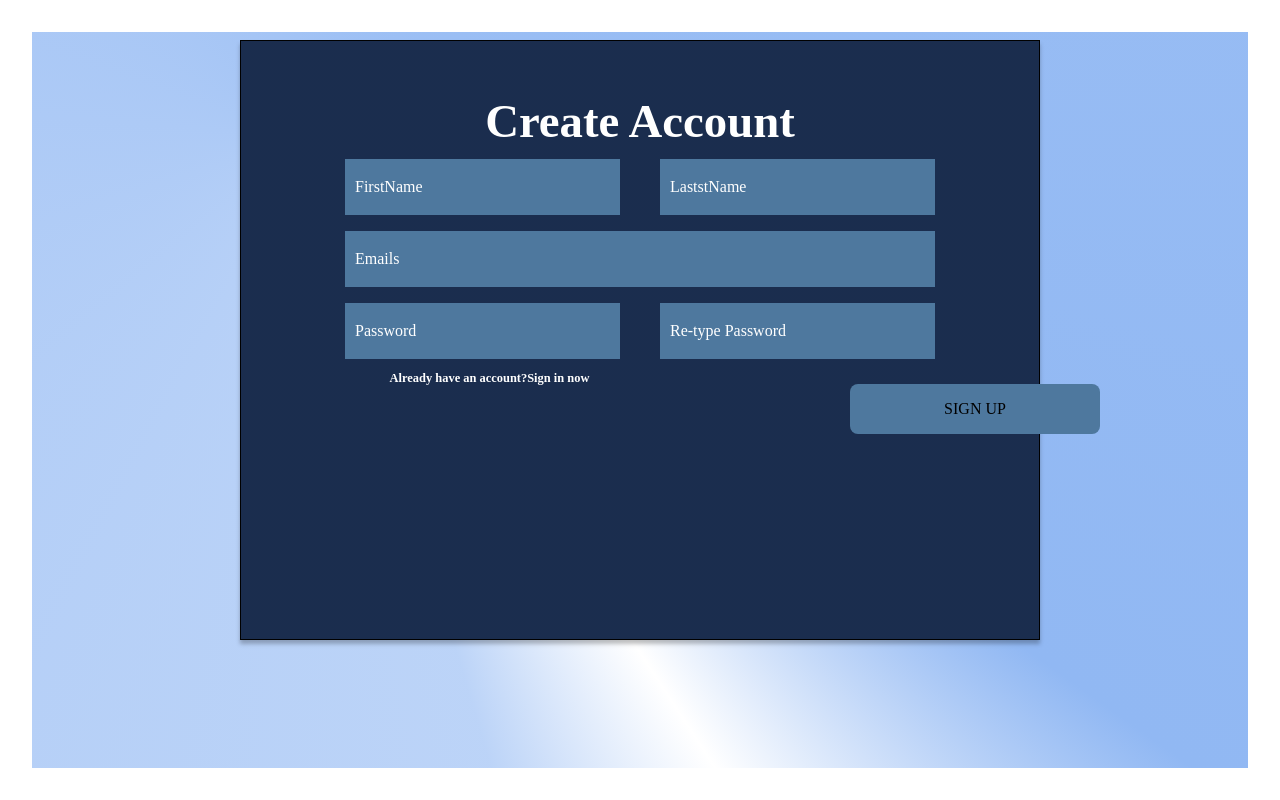
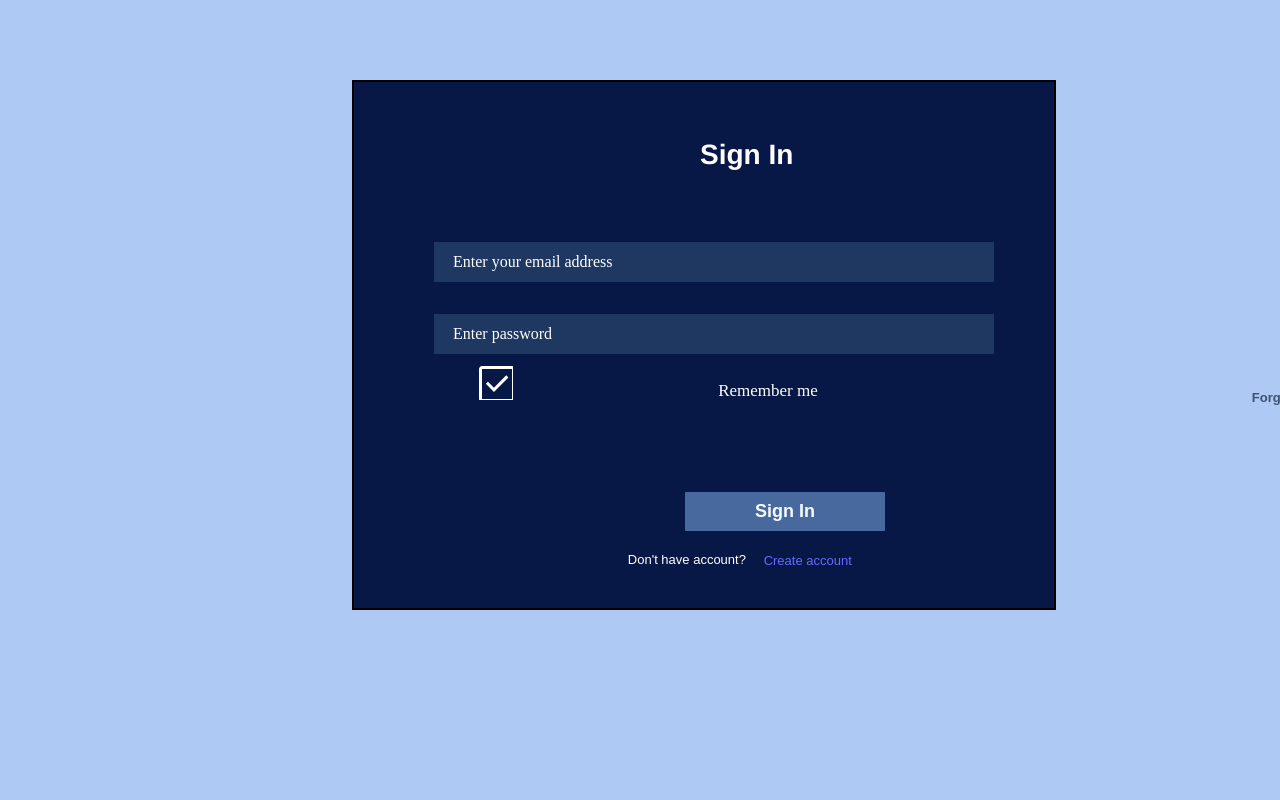
Before and after one commit to Sylvie-sys/HRM-group1, a React (Vite) app: page /login in a window 1280 px wide. Built offline with nearby package versions, Linux system fonts and the light colour scheme.

Commit message:
adding login page with routes

```diff
--- a/package.json
+++ b/package.json
@@ -13,7 +13,8 @@
     "@emotion/styled": "^11.10.5",
     "@mui/material": "^5.11.1",
     "react": "^18.2.0",
-    "react-dom": "^18.2.0"
+    "react-dom": "^18.2.0",
+    "react-router-dom": "^6.6.1"
   },
   "devDependencies": {
     "@types/react": "^18.0.26",
--- a/src/App.tsx
+++ b/src/App.tsx
@@ -1,21 +1,31 @@
-import { useState } from 'react'
-import reactLogo from './assets/react.svg'
+//  import Button from './components/button/button'
 import './App.css'
-import Input from './Components/Inputs'
-import Components from './Components/comp'
-function App() {
-  const onChange = ()=>{
+import { createBrowserRouter, RouterProvider } from 'react-router-dom';
+import LoginPage from "./Components/login-page/calling"
 
+const router = createBrowserRouter([
+  {
+    path: "/login",
+    element: <LoginPage />
   }
 
+
+
+]);
+
+ function App() {
   return (
     <>
-   <Components />
-    {/* <Input type="text" variant="outlined" label="textfield" helperText="supporting text" errorMessage="text" onChange={onChange} />
+   {/* <Button/>  */}
+    {/* <Components/>
+   <Comps/> */}
+  <RouterProvider router={router} />
+    {/* <div className='inputs'>
+    <Input variant="outlined" label="Email" supportText='example@gmail.com' errorText="" onChange={onChange}/>
+      <Input variant="filled" label="Password" supportText='Forgot your password?' errorText="" onChange={onChange}/>
+      </div>   */}
 
-    <Input type="text" variant="filled" label="textfield" helperText="supporting text" errorMessage="text" onChange={onChange} />
-    */}
-     </>
+  </>
   )
 }
 
--- /dev/null
+++ b/src/Components/login-page/calling.tsx
@@ -0,0 +1,80 @@
+
+import { ChangeEventHandler } from "react";
+import {TextFieldExplained}   from "./index"
+import { Link } from "react-router-dom";
+
+const Components =() =>{
+    let email = "";
+    let password = "";
+
+    const onEmailChange: ChangeEventHandler<HTMLInputElement> = (v) => {
+        email = v.target.value;
+
+    }
+    const onPasswordChange: ChangeEventHandler<HTMLInputElement> = (v) => {
+        password = v.target.value;
+
+    }
+
+    const loginAction = (evt: any) => {
+        evt.preventDefault();
+        const cred = {email, password};
+        // call the auth api
+        console.log(cred);
+
+    }
+
+return (
+<div className="create">
+    {/* <TextInp  type="text" name="fullNames" label="FullName*" helperText="SupportingText"/> <br />
+    <span>SupportingText</span>
+    <TextInp type="password" name="password" label="password*"/> <br />
+    <span>SupportingText</span>
+    <TextInp type="email" name="email" label="Email*"/>
+    <span>SupportingText</span> */}
+
+
+
+    <form action="" onSubmit={loginAction} className="form">
+         {/* <div className="line3"></div>*/}
+         <h1 className="login">Sign In</h1>
+        <div className="email">
+        {/* <img src="src/assets/mail.svg" alt="" className='mail'/> */}
+        <TextFieldExplained onChange={onEmailChange}  name="name" type="text" variant="two" label="Enter your email address" helperText="Remember me"/>
+        </div>
+        <div className="pass">
+        {/* <img src="src/assets/password.svg" alt="" className='lock'/> */}
+        <TextFieldExplained
+        icon={<img src="" alt="" className='icon'/>}
+        onChange={onPasswordChange} name="password"
+        type="password" variant="two" label="Enter password"/>
+        <Link to={""} className="passli">Forgot password?</Link>
+        </div>
+        {/* <div className="login-svgs">
+        <img src="src/assets/twitter.svg" alt="" className="twitter"/>
+        <img src="src/assets/facebook.svg" alt="" className="facebook"/>
+        <img src="src/assets/google.svg" alt="" className="google"/>
+        </div> */}
+        <div className='btn'>
+    <button type='button' className='fil'>
+    Sign In
+    </button>
+    <svg xmlns="http://www.w3.org/2000/svg" height="48" width="48"><path d="M20.95 31.95 35.4 17.5l-2.15-2.15-12.3 12.3L15 21.7l-2.15 2.15ZM9 42q-1.2 0-2.1-.9Q6 40.2 6 39V9q0-1.2.9-2.1Q7.8 6 9 6h30q1.2 0 2.1.9.9.9.9 2.1v30q0 1.2-.9 2.1-.9.9-2.1.9Zm0-3h30V9H9v30ZM9 9v30V9Z"/></svg>
+    <p>Don't have account?</p>
+    {/* <img src="src/assets/check-box.svg" alt="" className="check"/>  */}
+   {/* <div className='signup-or'>
+    <span className='signup'>Do you have an accout? <a href='#'>Sign up</a></span>
+    <div>
+      <span className="or">Or login with</span>
+      <div className='line1'></div>
+      <div className='line2'></div>
+    </div>
+    </div> */}
+   <Link to="" >Create account</Link>
+  </div>
+    </form>
+
+</div>
+)
+}
+export default Components;
--- /dev/null
+++ b/src/Components/login-page/index.tsx
@@ -0,0 +1,52 @@
+import { ChangeEventHandler, useState } from "react";
+// import { Link } from "react-router-dom";
+
+import "./style.css";
+
+type Props = {
+    name: string,
+    type?: "email" | "password" | "text" | "number" | "date",
+    variant: "one" | "two" | "three",
+    label: string,
+    helperText?: string,
+    errorText?: string,
+    onChange?: ChangeEventHandler<HTMLInputElement>,
+    icon?: JSX.Element
+}
+export const TextFieldExplained = ({ name, type = "text",  variant =  "one", label, helperText,
+
+    icon,
+    onChange, errorText
+}: Props) => {
+    const [inputValue, setInputValue] = useState("");
+    const inputId = name;
+    // const emptyInput = inputValue !== "" ? "not-empty" : "";
+    let emptyInput;
+    if(inputValue == ""){
+        emptyInput = "";
+    }else{
+        emptyInput = "not-empty";
+    }
+
+    return <div className={`txt-field ${variant} ${emptyInput}`} >
+
+        <input id={inputId} name={name} type={type} onChange={v=>{
+            setInputValue(v.target.value);
+            if(onChange) {
+                onChange(v);
+            }
+        }} />
+        <label htmlFor={inputId}>{label}</label>
+        {
+        !helperText ?  null :
+        <span className="helper-text">{helperText}</span>
+        }
+         {
+        !errorText ?  null :
+        <span className="error-text">{errorText}</span>
+        }
+        <>{icon}</>
+        {/* <Link className="link" to="/signup">Sign up</Link> */}
+
+    </div>
+}
--- /dev/null
+++ b/src/Components/login-page/style.css
@@ -0,0 +1,287 @@
+*{
+    margin: 0;
+    padding: 0;
+    box-sizing: border-box;
+    border: none;
+}
+html, body{
+    border: none;
+    background-color: inherit;
+    background-color: #ADC9F4;
+}
+/* .pass{
+position: relative;
+top: 1px;
+} */
+.form{
+    position: fixed;
+   background-color: #071746;
+    width:  55%;
+   height: 530px;
+   left: 22em;
+   top: 5em;
+   border: 2PX solid black;
+}
+.txt-field{
+    height: 40px;
+    width: 80%;
+    position: relative;
+    margin: 32px 0;
+    color: white;
+    left: 5em;
+    top: 8em;
+    border: none;
+}
+.txt-field input{
+    height: 100%;
+    width: 100%;
+    position: relative;
+    padding: 10px;
+    background-color: none;
+    background-color: inherit;
+    border: none;
+    outline: none;
+    background-color: #1e3861;
+}
+.txt-field input:valid ~ span.error-text{
+    display: none;
+}
+.txt-field input:not(:valid) ~ span.helper-text{
+    display: none;
+}
+.txt-field input:not(:valid) ~ span.error-text{
+    color: red;
+   font-size: 12px;
+   font-weight: 300;
+   /* font-family: sans-serif; */
+}
+.email .txt-field input ~ span.helper-text{
+    font-size: 17px;
+    position: relative;
+    color: white;
+    left: 54px;
+    top: 99px;
+   font-weight: 500;
+  }
+.txt-field label{
+    position: absolute;
+    top: 50%;
+    left: 19px;
+    color: white;
+    background-color: #143464;
+    font-size: 16px;
+    font-weight: 400;
+    transform: translateY(-50%);
+    background-color: inherit;
+    background-color: none;
+    transition: all 0.1s cubic-bezier(0, 0, 0.3, 1);
+}
+a{
+    text-decoration: none;
+    color: #465d80;
+    position: relative;
+    left: 43.9em;
+    top: 5.5em;
+    font-weight: 800;
+    font-size: 13px;
+}
+.passli{
+    position: relative;
+    color: #3e5372;
+    left: 46.5em;
+    top: 10em;
+   font-weight: bold;
+   font-family: Arial, Helvetica, sans-serif;
+  }
+
+p{
+    color: white;
+    position: relative;
+    font-size: 13px;
+    left: 34.6em;
+    top: 6.8em;
+}
+ /* Variants */
+.txt-field.two input{
+
+    color: white;
+    /* background-color: #787d8d; */
+}
+.txt-field.two input:focus{
+    border: none;
+    background-color: white;
+}
+ /* .txt-field.one label{
+    padding: 8px;
+}  */
+.txt-field.two  input:focus ~ label, .one.not-empty label{
+    top: 3px;
+    color: #4b5063;
+    font-size: 12px;
+    left: 14px;
+    background-color: white;
+}
+.txt-field.two input{
+    padding-bottom: 0;
+    padding-top: 22px;
+
+}
+.txt-field.two input:focus ~ label, .two.not-empty label{
+    top: 14px;
+    color: #4b5063;
+
+}
+/* .txt-field.three{
+background-color: white;
+border-bottom:1px solid #242424;
+}
+
+.txt-field.three input:focus ~ label, .two.not-empty label{
+    top: 14px;
+    color: hsl(209deg 100% 55%);
+} */
+.login{
+    position: fixed;
+    color: white;
+    font-size: 28px;
+    left: 25em;
+    top: 5em;
+    font-weight: 800;
+    font-family: 'Franklin Gothic Medium', 'Arial Narrow', Arial, sans-serif;
+}
+
+/*.or{
+color: #787d8d;
+position: relative;
+top: 66px;
+left: 129px;
+}
+.signup{
+    color: #787d8d;
+    position: relative;
+    top: 20px;
+
+}
+.signup-or{
+position: relative;
+top: 62px;
+left: 230px;
+}
+.signup-or a{
+  text-decoration: none;
+  color: hsl(209deg 100% 55%);
+}
+.mail{
+   background-color: white;
+   font-size: 0.70em;
+    position: fixed;
+    font-weight: 700;
+    margin-left: 5.8em;
+    margin-top: 4.2em;
+    height: 18px;
+    width: 18px;
+}
+.lock{
+    background-color: white;
+    font-size: 0.70em;
+    /*color: #444a53;
+     position: fixed;
+     font-weight: 700;
+     margin-left: 5.8em;
+     margin-top: 4.2em;
+     height: 18px;
+     width: 18px;
+}
+.login-svgs{
+   position: fixed;
+   margin-top: 19.8em;
+   margin-left: 11em;
+}
+.twitter{
+  width: 32px;
+  height: 32px;
+}
+.facebook{
+    width: 32px;
+    height: 32px;
+}
+.google{
+    width: 32px;
+  height: 32px;
+}
+.line1{
+    height: 1px;
+    width: 96px;
+    background-color: #787d8d;;
+    position: relative;
+    left: 16em;
+    top: 3.8em;
+}
+.line2{
+    height: 1px;
+    width: 90px;
+    background-color: #787d8d;;
+    position: relative;
+    top: 3.8em;
+}*/
+.line3{
+    height: 1px;
+    width: 106px;
+    background-color: white;
+    position: relative;
+    top: 7.7em;
+    left: 22em;
+}
+svg{
+  fill: white;
+  height: 40px;
+  width: 40px;
+  position: relative;
+  left: 16em;
+  bottom: 60PX;
+}
+.btn{
+    position: fixed;
+    margin-left: -11em;
+    margin-top: 9em;
+    font-family: sans-serif;
+}
+.fil{
+    position: fixed;
+    background: #48699e;
+    font-weight: 400;
+    color: #f6fafd;
+    border-radius: 1px;
+    font-size: large;
+    padding: 9px 70px;
+    border: none;
+    font-weight: 700;
+    margin-left: 26em;
+    margin-top: 4em;
+}
+.fil:hover {
+background-color: white;
+padding: 9px 69px;
+color: #3a5b8b;
+}
+
+/*.txt-field.one  input:focus ~ label{
+      background-color: none;
+          color: white;
+        }
+.check{
+    height: 26px;
+    width: 26px;
+    color: white;
+    position: relative;
+    left: 20em;
+    top: 10px;
+}
+img.icon{
+    position: absolute;
+    top: 50%;
+    left: 8px;
+    transform: translateY(-50%);
+    z-index: 10;
+    width: 20px;
+}
```
Also changed, not shown: 1 other file (tests, documents, lock files or other folders).
